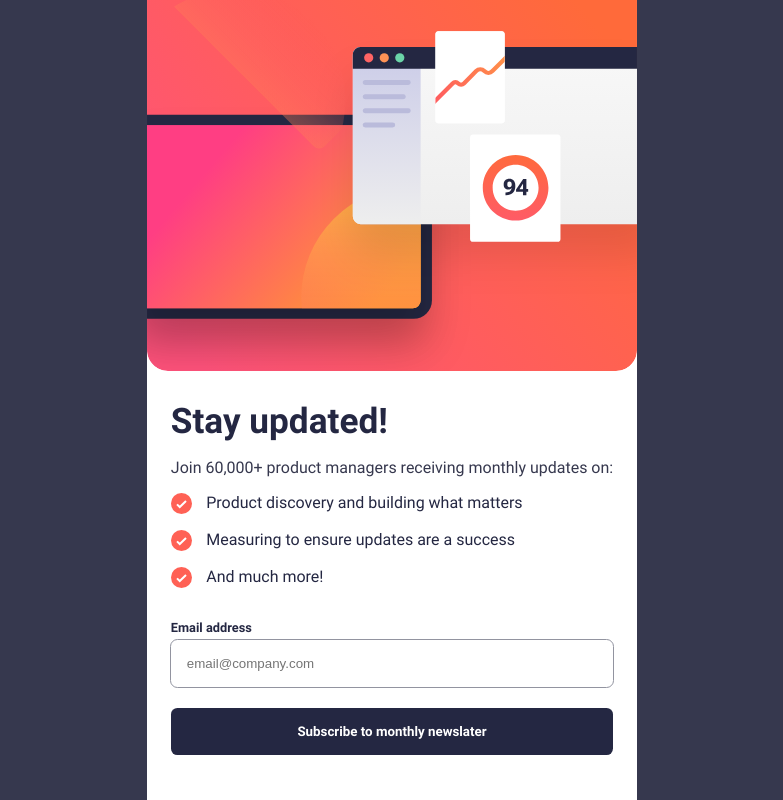
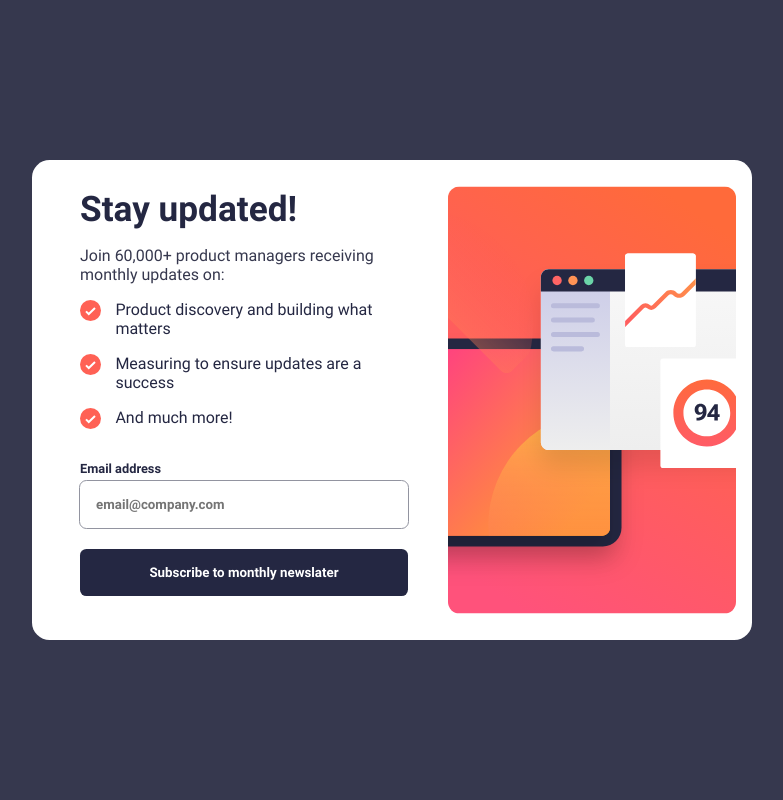
Before and after one commit to Nuuriii/newslatter-signup-form, a React (Vite) app: page / in a window 1280 px wide. Shown: the whole page, without its empty margins (248-1031 px from the left). Built offline with nearby package versions, Linux system fonts and the light colour scheme.

Commit message:
feat: add dekstop design for NewsLatter component

```diff
--- a/src/components/newslatter/NewsLatter.style.ts
+++ b/src/components/newslatter/NewsLatter.style.ts
@@ -25,10 +25,22 @@ export const Wrapper = styled.div`
   background-color: hsl(0, 0%, 100%);
   flex-direction: column;
   height: 100%;
+  @media screen and (min-width: 768px) {
+    flex-direction: row;
+    align-items: center;
+    justify-content: center;
+    height: 30rem;
+    width: 45rem;
+    padding: 1rem;
+    border-radius: 1.1rem;
+  }
 `;
 
 export const MobileImgWrapper = styled.div`
   display: flex;
+  @media screen and (min-width: 768px) {
+    display: none;
+  }
 `;
 
 export const MobileImage = styled.img`
@@ -38,6 +50,11 @@ export const MobileImage = styled.img`
 
 export const DesktopImgWrapper = styled.div`
   display: none;
+  height: 100%;
+  width: auto;
+  @media screen and (min-width: 768px) {
+    display: flex;
+  }
 `;
 
 export const DesktopImage = styled.img`
@@ -50,6 +67,11 @@ export const Information = styled.div`
   display: flex;
   padding: 1.8rem 1.5rem;
   flex-direction: column;
+  @media screen and (min-width: 768px) {
+    width: 50%;
+    padding: 1rem 0;
+    margin: 0 2.5rem 0 2rem;
+  }
 `;
 
 export const Title = styled.h1`
@@ -93,20 +115,39 @@ export const Form = styled.form`
   margin: 1rem 0;
 `;
 
+export const LabelWrapper = styled.div<{ $isError: boolean }>`
+  display: flex;
+  justify-content: space-between;
+  span {
+    display: ${(props) => (props.$isError ? 'block' : 'none')};
+    color: hsl(4, 100%, 67%);
+    font-size: 0.8rem;
+  }
+`;
+
 export const Label = styled.label`
   font-family: BoldRoboto, serif;
   color: hsl(234, 29%, 20%);
   font-size: 0.8rem;
 `;
 
-export const InputEmail = styled.input`
+export const InputEmail = styled.input<{ $isError: boolean }>`
   border: none;
   border-radius: 0.4rem;
   outline: 1px solid hsl(231, 7%, 60%);
   padding: 1rem;
+  font-family: BoldRoboto, serif;
   margin: 0.3rem 0 1.3rem 0;
   &:focus {
-    outline: 2px solid hsl(234, 29%, 20%);
+    outline: 1px solid
+      ${(props) =>
+        props.$isError ? 'hsl(4, 100%, 67%)' : 'hsl(234, 29%, 20%)'};
+    color: hsl(234, 29%, 20%);
+    &::placeholder {
+      font-family: BoldRoboto, serif;
+      color: ${(props) =>
+        props.$isError ? 'hsl(4, 100%, 67%)' : 'hsl(234, 29%, 20%)'};
+    }
   }
 `;
 
--- a/src/components/newslatter/NewsLatter.tsx
+++ b/src/components/newslatter/NewsLatter.tsx
@@ -19,6 +19,7 @@ import {
   ListIcon,
   Span,
   Form,
+  LabelWrapper,
   Label,
   InputEmail,
   Button,
@@ -26,7 +27,15 @@ import {
 
 export const NewsLatter = () => {
   const [email, setEmail] = useState<string>('');
+  const [error, setError] = useState(false);
+
   const [isSubmitted, setIsSubmitted] = useState<boolean>(false);
+
+  const CheckError = () => {
+    email && email.includes('@') && email.includes('.com')
+      ? setError(false)
+      : setError(true);
+  };
 
   const handleSubmit = (e: React.FormEvent) => {
     e.preventDefault();
@@ -66,15 +75,21 @@ export const NewsLatter = () => {
               </List>
             </Ul>
             <Form onSubmit={handleSubmit}>
-              <Label htmlFor='email'>Email address</Label>
+              <LabelWrapper $isError={error}>
+                <Label htmlFor='email'>Email address</Label>
+                <span>Valid email required</span>
+              </LabelWrapper>
               <InputEmail
+                $isError={error}
                 type='email'
                 value={email}
                 onChange={(e) => setEmail(e.target.value)}
                 placeholder='email@company.com'
                 required
               />
-              <Button type='submit'>Subscribe to monthly newslater</Button>
+              <Button onClick={CheckError} type='submit'>
+                Subscribe to monthly newslater
+              </Button>
             </Form>
           </Information>
           <DesktopImgWrapper>
```
